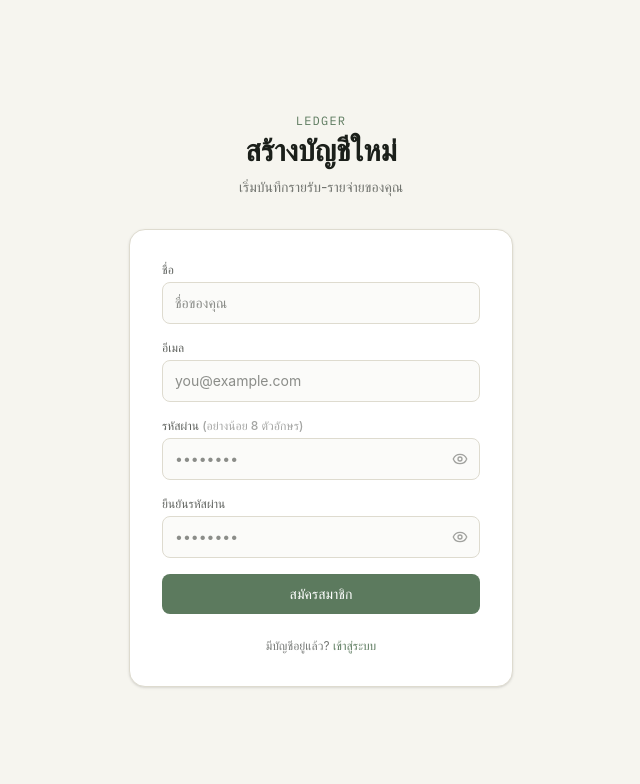
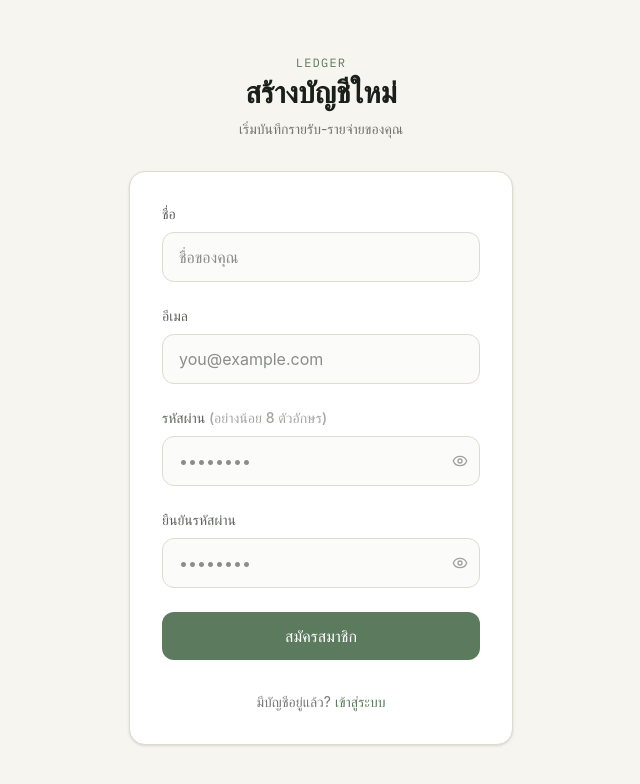
Before and after one commit to Naphat-Dev/expense-tracker, a React (Vite) app in the folder frontend/: page /register in a window 1280 px wide. Shown: the top 784 px of the page, without its empty margins (319-959 px from the left). Built offline with nearby package versions, Linux system fonts and the light colour scheme; no server answers.

Commit message:
update ui loginpage and reg

```diff
--- a/frontend/package.json
+++ b/frontend/package.json
@@ -18,7 +18,8 @@
     "react-router-dom": "^7.18.2",
     "sweetalert2": "^11.26.25",
     "tailwindcss": "^4.3.2",
-    "uuid": "^14.0.1"
+    "uuid": "^14.0.1",
+    "validator": "^13.15.35"
   },
   "devDependencies": {
     "@eslint/js": "^10.0.1",
--- a/frontend/src/components/auth/PasswordInput.tsx
+++ b/frontend/src/components/auth/PasswordInput.tsx
@@ -26,7 +26,7 @@ export default function PasswordInput({
         value={value}
         onChange={(e) => onChange(e.target.value)}
         placeholder={placeholder}
-        className="w-full rounded-lg border border-line bg-paper/40 px-3 py-2.5 pr-10 text-sm text-ink outline-none transition focus:border-sage focus:ring-2 focus:ring-sage/20"
+        className="w-full rounded-lg border border-line bg-paper/40 px-3 py-2.5 pr-10 text-sm text-ink outline-none transition focus:border-sage focus:ring-2 focus:ring-sage/20 md:rounded-xl md:px-4 md:py-3 md:text-base"
       />
       <button
         type="button"
--- a/frontend/src/pages/LoginPage.tsx
+++ b/frontend/src/pages/LoginPage.tsx
@@ -26,10 +26,10 @@ export default function LoginPage() {
   }
 
   return (
-    <AuthLayout title="เข้าสู่ระบบ" subtitle="ยินดีต้อนรับกลับมา">
-      <form onSubmit={handleSubmit} className="space-y-4">
+    <AuthLayout title="เข้าสู่ระบบ" subtitle="ยินดีต้อนรับ">
+      <form onSubmit={handleSubmit} className="space-y-4 md:space-y-6">
         <div>
-          <label htmlFor="email" className="mb-1 block text-xs font-medium text-ink/70">
+          <label htmlFor="email" className="mb-1 block text-xs font-medium text-ink/70 md:mb-2 md:text-sm">
             อีเมล
           </label>
           <input
@@ -40,31 +40,33 @@ export default function LoginPage() {
             value={email}
             onChange={(e) => setEmail(e.target.value)}
             placeholder="you@example.com"
-            className="w-full rounded-lg border border-line bg-paper/40 px-3 py-2.5 text-sm text-ink outline-none transition focus:border-sage focus:ring-2 focus:ring-sage/20"
+            className="w-full rounded-lg border border-line bg-paper/40 px-3 py-2.5 text-sm text-ink outline-none transition focus:border-sage focus:ring-2 focus:ring-sage/20 md:rounded-xl md:px-4 md:py-3 md:text-base"
           />
         </div>
 
         <div>
-          <label htmlFor="password" className="mb-1 block text-xs font-medium text-ink/70">
+          <label htmlFor="password" className="mb-1 block text-xs font-medium text-ink/70 md:mb-2 md:text-sm">
             รหัสผ่าน
           </label>
           <PasswordInput id="password" value={password} onChange={setPassword} autoComplete="current-password" />
         </div>
 
         {error ? (
-          <p className="rounded-lg border border-clay/30 bg-clay/5 px-3 py-2 text-xs text-clay">{error}</p>
+          <p className="rounded-lg border border-clay/30 bg-clay/5 px-3 py-2 text-xs text-clay md:rounded-xl md:px-4 md:py-3 md:text-sm">
+            {error}
+          </p>
         ) : null}
 
         <button
           type="submit"
           disabled={loading}
-          className="w-full rounded-lg bg-sage py-2.5 text-sm font-medium text-white transition hover:bg-sage/90 disabled:cursor-not-allowed disabled:opacity-60"
+          className="w-full rounded-lg bg-sage py-2.5 text-sm font-medium text-white transition hover:bg-sage/90 disabled:cursor-not-allowed disabled:opacity-60 md:rounded-xl md:py-3 md:text-base"
         >
           {loading ? 'กำลังเข้าสู่ระบบ...' : 'เข้าสู่ระบบ'}
         </button>
       </form>
 
-      <p className="mt-6 text-center text-xs text-ink/60">
+      <p className="mt-6 text-center text-xs text-ink/60 md:mt-8 md:text-sm">
         ยังไม่มีบัญชี?{' '}
         <Link to="/register" className="font-medium text-sage hover:underline">
           สมัครสมาชิก
--- a/frontend/src/pages/RegisterPage.tsx
+++ b/frontend/src/pages/RegisterPage.tsx
@@ -32,9 +32,9 @@ export default function RegisterPage() {
 
   return (
     <AuthLayout title="สร้างบัญชีใหม่" subtitle="เริ่มบันทึกรายรับ-รายจ่ายของคุณ">
-      <form onSubmit={handleSubmit} className="space-y-4">
+      <form onSubmit={handleSubmit} className="space-y-4 md:space-y-6">
         <div>
-          <label htmlFor="name" className="mb-1 block text-xs font-medium text-ink/70">
+          <label htmlFor="name" className="mb-1 block text-xs font-medium text-ink/70 md:mb-2 md:text-sm">
             ชื่อ
           </label>
           <input
@@ -45,12 +45,12 @@ export default function RegisterPage() {
             value={name}
             onChange={(e) => setName(e.target.value)}
             placeholder="ชื่อของคุณ"
-            className="w-full rounded-lg border border-line bg-paper/40 px-3 py-2.5 text-sm text-ink outline-none transition focus:border-sage focus:ring-2 focus:ring-sage/20"
+            className="w-full rounded-lg border border-line bg-paper/40 px-3 py-2.5 text-sm text-ink outline-none transition focus:border-sage focus:ring-2 focus:ring-sage/20 md:rounded-xl md:px-4 md:py-3 md:text-base"
           />
         </div>
 
         <div>
-          <label htmlFor="email" className="mb-1 block text-xs font-medium text-ink/70">
+          <label htmlFor="email" className="mb-1 block text-xs font-medium text-ink/70 md:mb-2 md:text-sm">
             อีเมล
           </label>
           <input
@@ -61,39 +61,41 @@ export default function RegisterPage() {
             value={email}
             onChange={(e) => setEmail(e.target.value)}
             placeholder="you@example.com"
-            className="w-full rounded-lg border border-line bg-paper/40 px-3 py-2.5 text-sm text-ink outline-none transition focus:border-sage focus:ring-2 focus:ring-sage/20"
+            className="w-full rounded-lg border border-line bg-paper/40 px-3 py-2.5 text-sm text-ink outline-none transition focus:border-sage focus:ring-2 focus:ring-sage/20 md:rounded-xl md:px-4 md:py-3 md:text-base"
           />
         </div>
 
         <div>
-          <label htmlFor="password" className="mb-1 block text-xs font-medium text-ink/70">
+          <label htmlFor="password" className="mb-1 block text-xs font-medium text-ink/70 md:mb-2 md:text-sm">
             รหัสผ่าน <span className="text-ink/40">(อย่างน้อย 8 ตัวอักษร)</span>
           </label>
           <PasswordInput id="password" value={password} onChange={setPassword} autoComplete="new-password" />
         </div>
 
         <div>
-          <label htmlFor="confirm" className="mb-1 block text-xs font-medium text-ink/70">
+          <label htmlFor="confirm" className="mb-1 block text-xs font-medium text-ink/70 md:mb-2 md:text-sm">
             ยืนยันรหัสผ่าน
           </label>
           <PasswordInput id="confirm" value={confirm} onChange={setConfirm} autoComplete="new-password" />
-          {mismatch ? <p className="mt-1 text-xs text-clay">รหัสผ่านไม่ตรงกัน</p> : null}
+          {mismatch ? <p className="mt-1 text-xs text-clay md:text-sm">รหัสผ่านไม่ตรงกัน</p> : null}
         </div>
 
         {error ? (
-          <p className="rounded-lg border border-clay/30 bg-clay/5 px-3 py-2 text-xs text-clay">{error}</p>
+          <p className="rounded-lg border border-clay/30 bg-clay/5 px-3 py-2 text-xs text-clay md:rounded-xl md:px-4 md:py-3 md:text-sm">
+            {error}
+          </p>
         ) : null}
 
         <button
           type="submit"
           disabled={loading || mismatch}
-          className="w-full rounded-lg bg-sage py-2.5 text-sm font-medium text-white transition hover:bg-sage/90 disabled:cursor-not-allowed disabled:opacity-60"
+          className="w-full rounded-lg bg-sage py-2.5 text-sm font-medium text-white transition hover:bg-sage/90 disabled:cursor-not-allowed disabled:opacity-60 md:rounded-xl md:py-3 md:text-base"
         >
           {loading ? 'กำลังสมัคร...' : 'สมัครสมาชิก'}
         </button>
       </form>
 
-      <p className="mt-6 text-center text-xs text-ink/60">
+      <p className="mt-6 text-center text-xs text-ink/60 md:mt-8 md:text-sm">
         มีบัญชีอยู่แล้ว?{' '}
         <Link to="/login" className="font-medium text-sage hover:underline">
           เข้าสู่ระบบ
```
Also changed, not shown: 1 other file (tests, documents, lock files or other folders).
